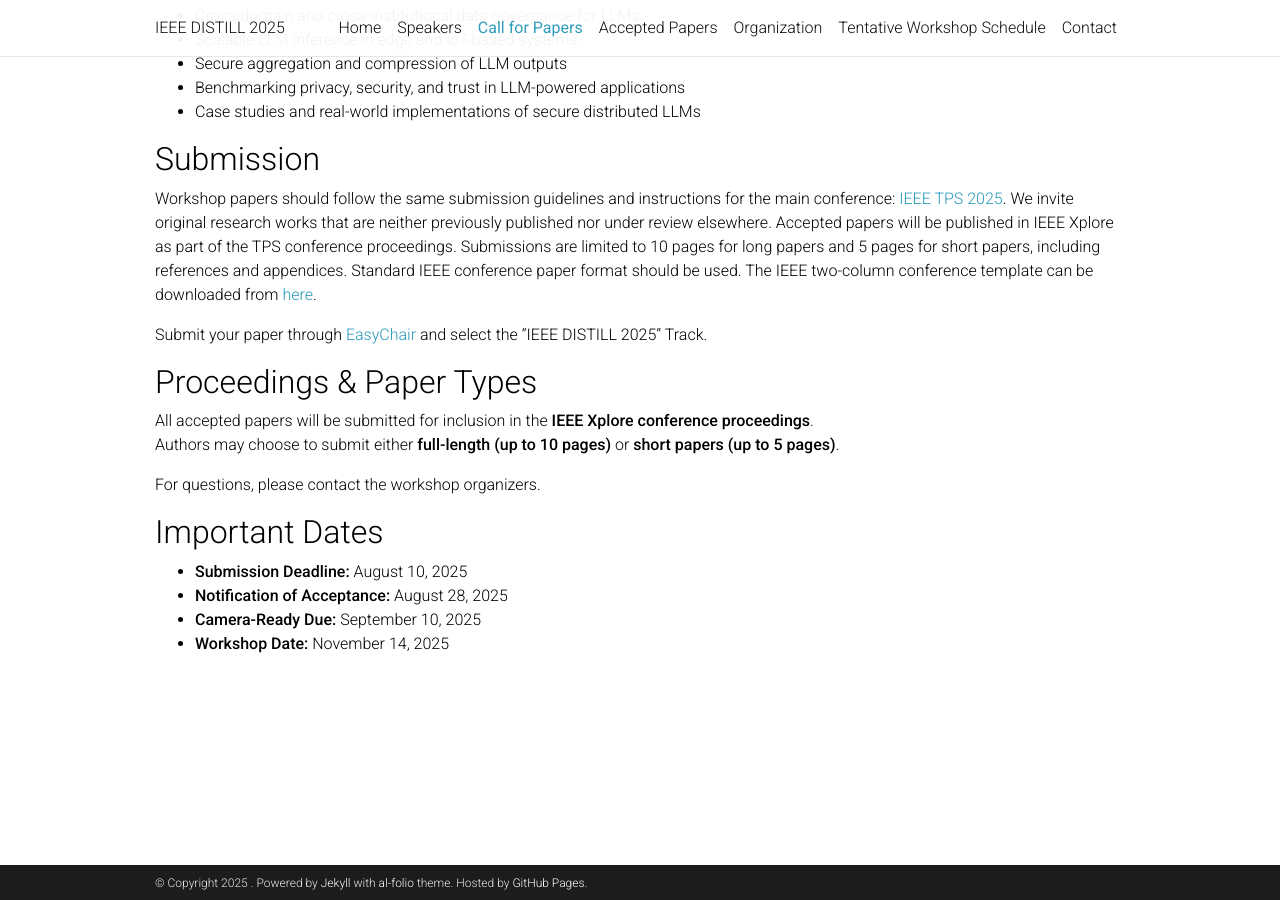
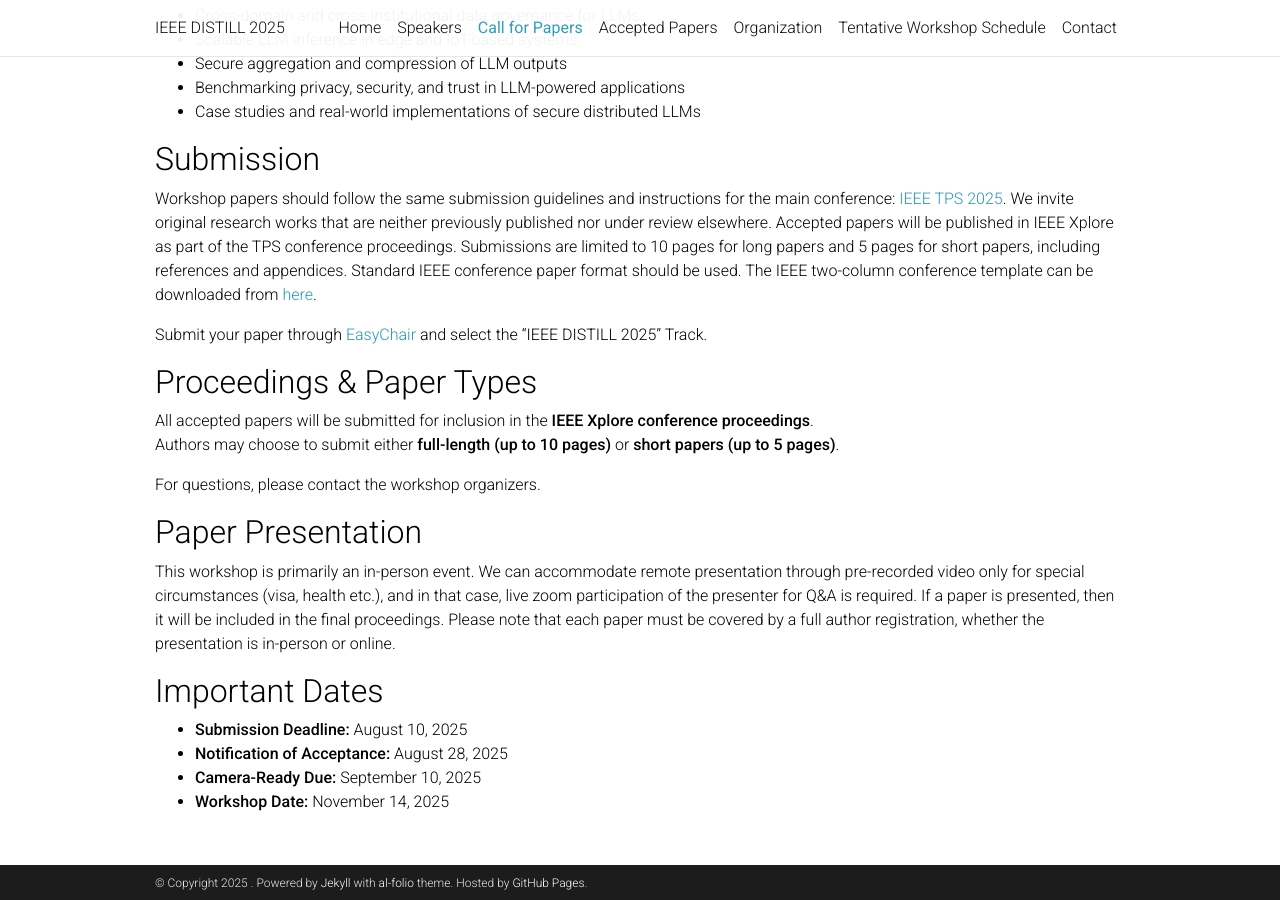
Before and after one commit to ieeedistill/ieeedistill.github.io, a Jekyll site: the page built from _pages/call_for_paper.md, in a window 1280 px wide and 900 px high, scrolled down 706 px. Built offline with Jekyll 4.4.1, drawn with Linux system fonts in a browser that asks for light colours; comment, search, counter and statistics services are not loaded; a style sheet for code colours, icons or effects is not loaded.

Commit message:
Update call_for_paper.md

```diff
--- a/_pages/call_for_paper.md
+++ b/_pages/call_for_paper.md
@@ -43,6 +43,11 @@ Authors may choose to submit either **full-length (up to 10 pages)** or **short
 
 For questions, please contact the workshop organizers.
 
+## Paper Presentation
+
+This workshop is primarily an in-person event. We can accommodate remote presentation through pre-recorded video only for special circumstances (visa, health etc.), and in that case, live zoom participation of the presenter for Q&A is required. If a paper is presented, then it will be included in the final proceedings. Please note that each paper must be covered by a full author registration, whether the presentation is in-person or online.
+
+
 ## Important Dates
 
 - **Submission Deadline:** August 10, 2025
```
